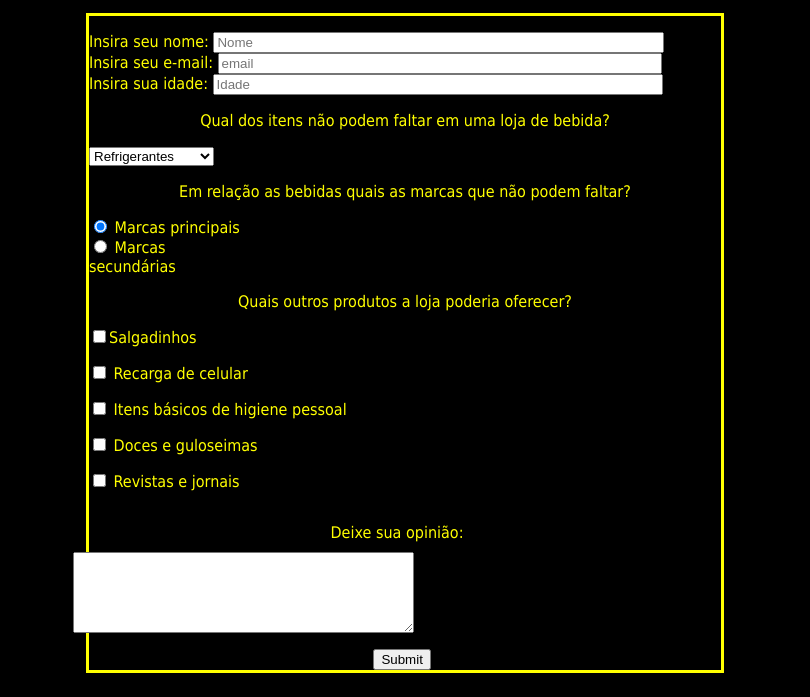
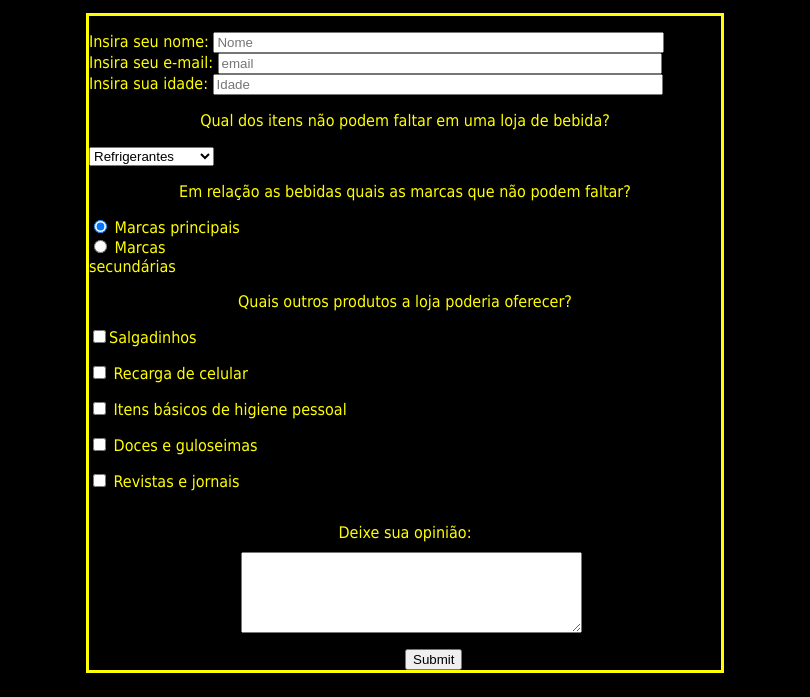
Before and after one commit to devgodwill/Formulario-loja-de-bebidas, a plain HTML site: page index.html in a window 1280 px wide. Shown: the part 103-800 px from the top of the page, without its empty margins (235-1045 px from the left). Drawn offline with Linux system fonts and the light colour scheme.

Commit message:
Update styles.css

```diff
--- a/styles.css
+++ b/styles.css
@@ -2,7 +2,8 @@ body {background: black;
 font-family: Tahoma;
 color: yellow;}
 
-h1,p {text-align: center;}
+h1,p {text-align: center;
+}
 
 .description {text-align: center;}
 
@@ -25,11 +26,11 @@ width: 10.4rem;}
 
 .produtos {display:inline-block;}
 
-.opiniao {margin-left: -1rem;
+.opiniao {margin-left: 0;
 margin-top: 2rem;}
 
 textarea {display: block;
-margin-left: 90;
-margin-top: 10px;}
+margin-top: 10px;
+margin-left: 24%;}
 
-.submit {margin-left:45%;}
+.submit {margin-left: 50%;}
```
